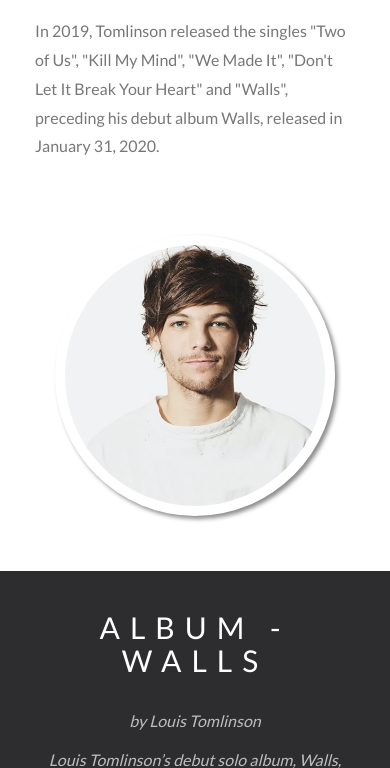
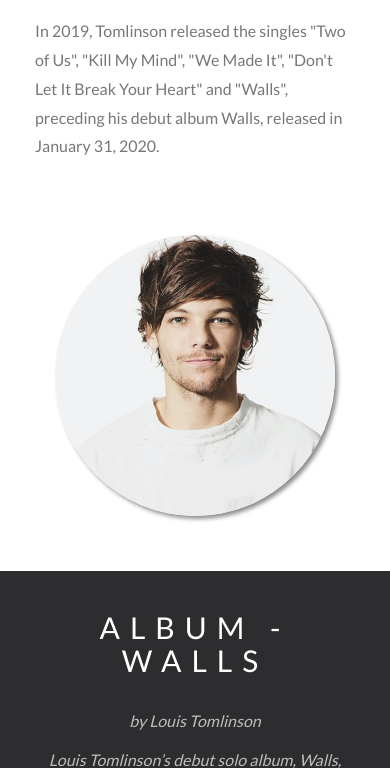
Before and after one commit to cathycat0131/LouisTomlinson, a PHP site: page / in a window 390 px wide. Shown: the part 619-1387 px from the top of the page. Run offline with PHP 8.4, Linux system fonts and the light colour scheme.

Commit message:
deleted border

```diff
--- a/site/style.css
+++ b/site/style.css
@@ -128,7 +128,6 @@ h5{
 }
 
 .person {
-    border: 10px solid transparent;
     margin-bottom: 25px;
     width: 80%;
     height: 80%;
```
